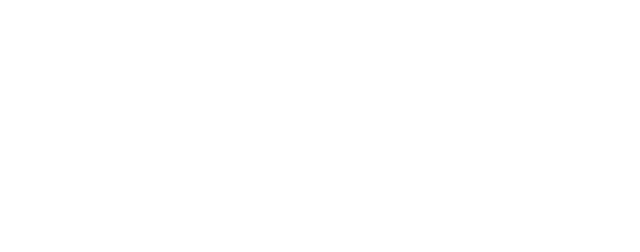
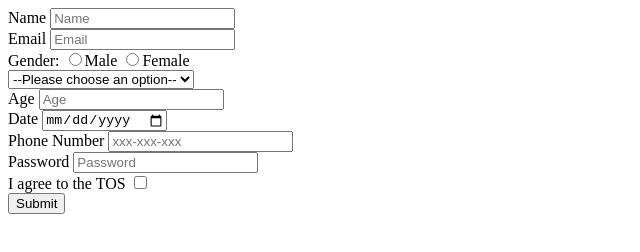
Before and after one commit to acciojob/signup-form-car-shrihari-kale, a website: page main.html in a window 1280 px wide. Shown: the whole page, without its empty margins (0-640 px from the left). Drawn offline with Linux system fonts and the light colour scheme.

Commit message:
created a submission

```diff
--- a/main.html
+++ b/main.html
@@ -7,6 +7,42 @@
 </head>
 
 <body>
+	<form action="#" method="post">
+	<label for="name">Name</label>
+	<input type="text" id="name"placeholder="Name" required>
+<br>
+	<label for="email">Email</label>
+	<input type="email" id="email"placeholder="Email" required>
+<br>
+		<label for="Gender">Gender:</label>
+        <input type="radio" id="gender_m"value="Male" required>Male
+        <input type="radio" id="gender_f"value="female" required>Female
+   <br>
+<select  id="cars" required>
+<option value="" disabled selected hidden>--Please choose an option--</option>
+  <option value="volvo">Volvo</option>
+  <option value="saab">Saab</option>
+  <option value="mercedes">Mercedes</option>
+  <option value="audi">Audi</option>
+</select>
+	<br>
+<label for="age">Age</label>
+		<input type="number" id="age" placeholder="Age" required>
+<br>
+		<label for="dob"> Date</label>
+		<input type="date" id="dob" required>
+<br>
+		<label for="tel">Phone Number</label>
+		<input type="tel" id="tel" placeholder="xxx-xxx-xxx">
+<br>
+		<label for="password">Password</label>
+		<input type="password" id="password" placeholder="Password" required>
+	<br>
+		<label for="I agree to the TOS">I agree to the TOS</label>
+		<input type="checkbox" id="tos" required>
+		<br>
+		<button type="submit">Submit</button>
+	</form>
 	<!-- the entire body must be written by student -->
     <script type="text/javascript" src="./script.js">
 </script>
```
